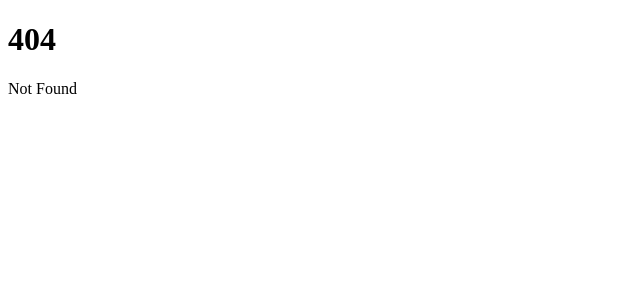
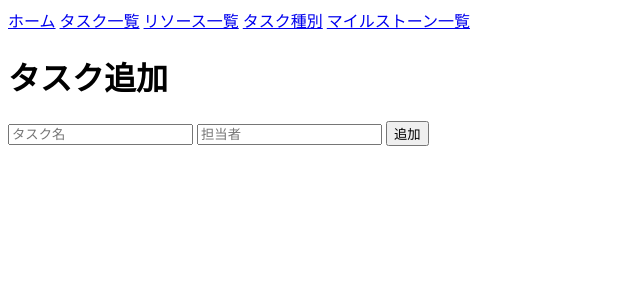
Before and after one commit to jparound30/rusty-project-mng, a SvelteKit app: page /tasks/add in a window 1280 px wide. Before the commit this address had no page. Shown: the top 300 px of the page, without its empty margins (0-640 px from the left). Built offline with nearby package versions, Linux system fonts and the light colour scheme.

Commit message:
タスク追加画面を仮追加

```diff
--- a/src/routes/(authed)/tasks/+page.svelte
+++ b/src/routes/(authed)/tasks/+page.svelte
@@ -2,5 +2,6 @@
 </script>
 
 <div>
-  タスク一覧
+  <h1>タスク一覧</h1>
+  <button><a href="/tasks/add">追加</a></button>
 </div>
--- /dev/null
+++ b/src/routes/(authed)/tasks/add/+page.svelte
@@ -0,0 +1,30 @@
+<script lang="ts">
+    import {invoke} from "@tauri-apps/api/tauri";
+    import {goto} from "$app/navigation";
+
+    let taskName = ""
+    let assignee = ""
+    let msg = "";
+    async function addTask() {
+        await invoke<{msg: String}>("task_add", {
+            taskName,
+            assignee
+        }).then(value => {
+            console.log("追加成功")
+            goto('/tasks');
+        }).catch(reason => {
+            console.error("認証失敗", reason)
+            msg = reason;
+        })
+    }
+</script>
+
+<div>
+  <h1>タスク追加</h1>
+  <form class="row" on:submit|preventDefault="{addTask}">
+    <input id="task-name-input" placeholder="タスク名" bind:value={taskName}/>
+    <input id="assignee-input" placeholder="担当者" bind:value={assignee}/>
+    <button type="submit">追加</button>
+  </form>
+  <p>{msg}</p>
+</div>
```
